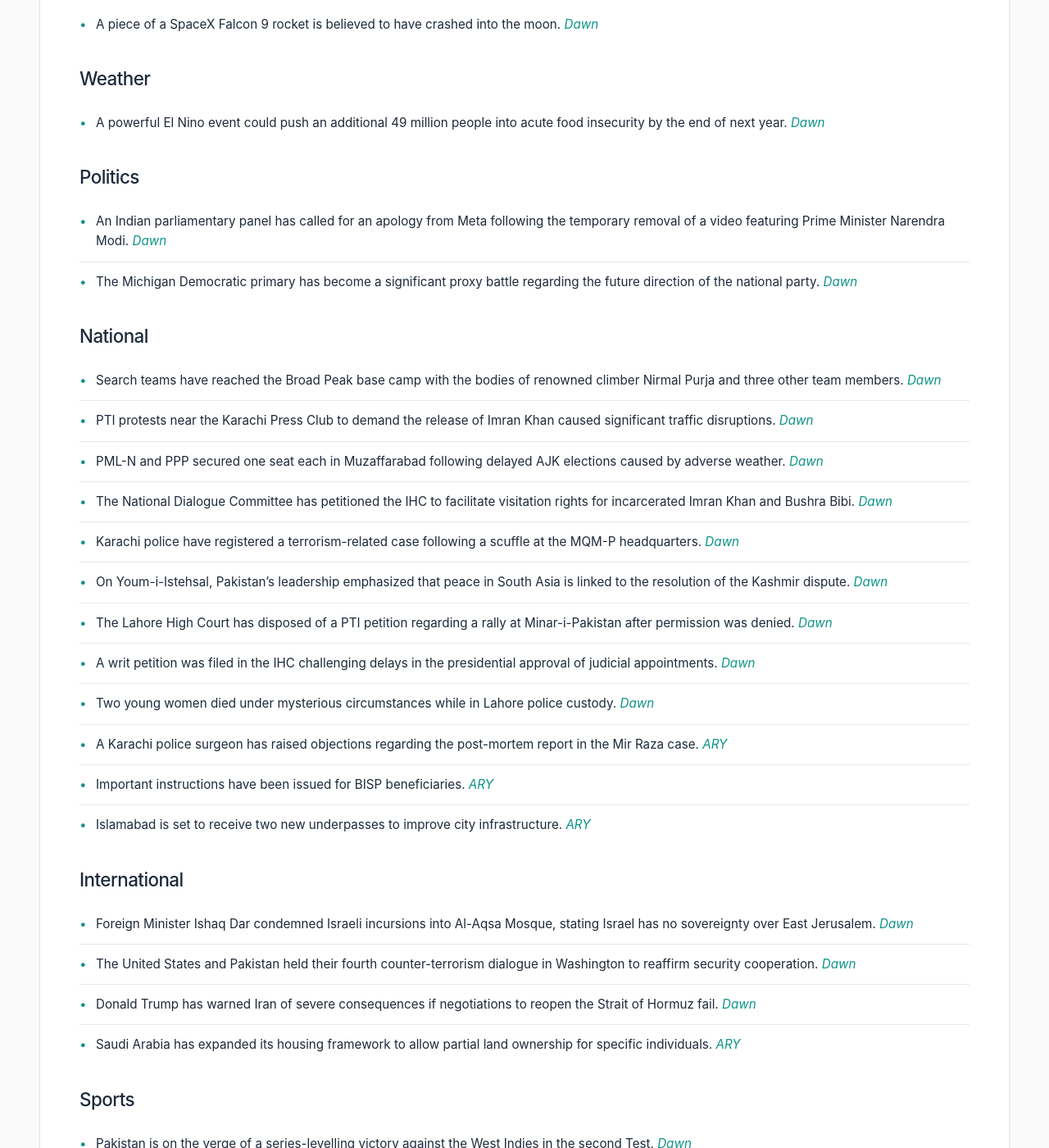
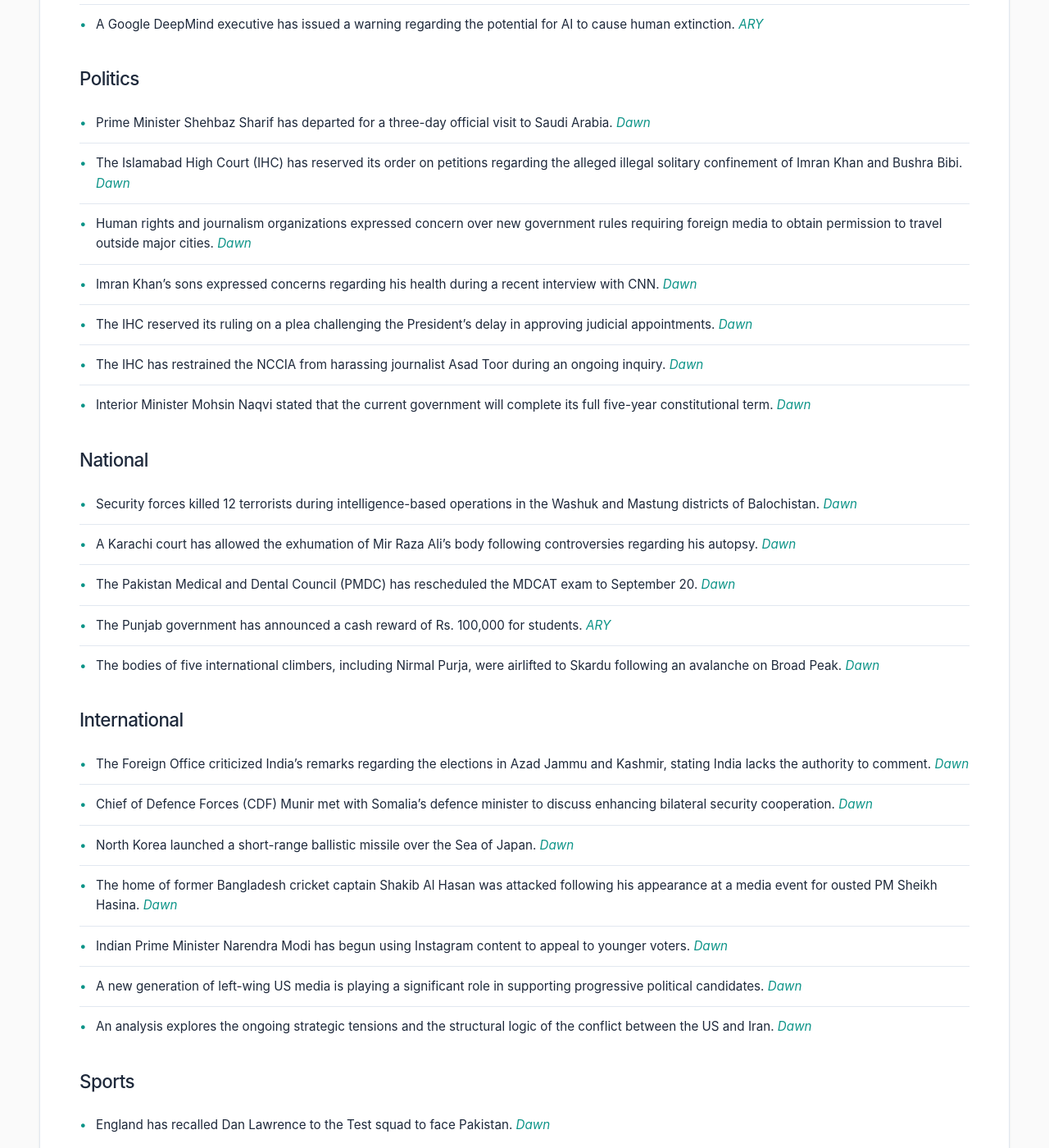
Before and after one commit to zsubzwary/news, a Jekyll site: the page built from en/index.md, in a window 1280 px wide and 1400 px high, scrolled down 742 px. Shown: the whole window at 82% size. Built offline with Jekyll 4.4.1, drawn with Linux system fonts in a browser that asks for light colours; some web fonts are replaced; comment, search, counter and statistics services are not loaded; some of the changed text lies outside the part shown.

Commit message:
DateTime; 2026-08-06T16:04:08.179Z

```diff
--- a/en/index.md
+++ b/en/index.md
@@ -4,54 +4,50 @@ title: Pakistan News Briefing
 lang: en
 ---
 
-Published at: 05-Aug-2026 21:04PKT
+Published at: 06-Aug-2026 21:04PKT
 
 Time to read: 4 mins
 
 ### Economy
-- PM Shehbaz Sharif has directed a comprehensive strategy to attract international investors for the privatisation of state-owned power distribution companies (Discos). *[Dawn](https://www.dawn.com/news/2020772/pm-shehbaz-directs-adoption-of-comprehensive-strategy-to-attract-investors-for-discos-privatisation)*
-- The government has reduced petrol prices by Rs3.39 and high-speed diesel by Rs4.07. *[Dawn](https://www.dawn.com/news/2020589/govt-reduces-petrol-price-by-rs339-high-speed-diesel-by-rs407)*
-- Plans are being finalised to unbundle Pakistan's two gas utilities into five smaller companies. *[Dawn](https://www.dawn.com/news/2020700/two-gas-utilities-to-become-five)*
-- The Iranian rial has weakened against both the Pakistani Rupee and the US Dollar. *[ARY](https://arynews.tv/iranian-rial-rate-against-pkr-and-usd-august-5-2026)*
+- US companies are exploring opportunities to develop smaller mines and larger copper and antimony projects in Pakistan to secure critical mineral supply chains. *[Dawn](https://www.dawn.com/news/2020895/us-firms-look-to-pakistan-for-critical-mineral-supplies)*
+- NEPRA has announced positive news regarding regulations for solar panel buyers. *[ARY](https://arynews.tv/solar-panel-buyers-get-good-news-from-nepra)*
+- Updated currency exchange rates for the US Dollar, Saudi Riyal, and other currencies in Pakistan. *[ARY](https://arynews.tv/dollar-saudi-riyal-aed-currency-rates-in-pakistan-august-5-2026)*
 
 ### Science & Technology
-- A piece of a SpaceX Falcon 9 rocket is believed to have crashed into the moon. *[Dawn](https://www.dawn.com/news/2020771/piece-of-spacex-rocket-believed-to-have-crashed-into-the-moon)*
-
-### Weather
-- A powerful El Nino event could push an additional 49 million people into acute food insecurity by the end of next year. *[Dawn](https://www.dawn.com/news/2020786/strong-el-nino-could-push-49-million-more-people-into-acute-hunger-un-agency-says)*
+- Concerns have been raised regarding Donald Trump's technology ties following reports of "rogue" AI agents. *[ARY](https://arynews.tv/trumps-tech-ties-come-under-fire-after-ai-agents-go-rogue)*
+- A Google DeepMind executive has issued a warning regarding the potential for AI to cause human extinction. *[ARY](https://arynews.tv/ai-cause-human-extinction-google-deepmind-alarm)*
 
 ### Politics
-- An Indian parliamentary panel has called for an apology from Meta following the temporary removal of a video featuring Prime Minister Narendra Modi. *[Dawn](https://www.dawn.com/news/2020793/india-panel-warns-meta-over-modi-video-removal)*
-- The Michigan Democratic primary has become a significant proxy battle regarding the future direction of the national party. *[Dawn](https://www.dawn.com/news/2020781/michigan-primary-puts-democratic-divide-on-the-ballot)*
+- Prime Minister Shehbaz Sharif has departed for a three-day official visit to Saudi Arabia. *[Dawn](https://www.dawn.com/news/2020987/pm-shehbaz-departs-for-saudi-arabia-on-3-day-visit)*
+- The Islamabad High Court (IHC) has reserved its order on petitions regarding the alleged illegal solitary confinement of Imran Khan and Bushra Bibi. *[Dawn](https://www.dawn.com/news/2021028/ihc-reserves-order-on-pleas-against-imran-bushras-alleged-solitary-confinement)*
+- Human rights and journalism organizations expressed concern over new government rules requiring foreign media to obtain permission to travel outside major cities. *[Dawn](https://www.dawn.com/news/2020991/growing-pattern-of-media-curbs-hrcp-pfuj-express-concern-over-new-rules-for-foreign-press)*
+- Imran Khan's sons expressed concerns regarding his health during a recent interview with CNN. *[Dawn](https://www.dawn.com/news/2021007/imrans-sons-express-concerns-about-fathers-health-in-fresh-interview-with-cnn)*
+- The IHC reserved its ruling on a plea challenging the President's delay in approving judicial appointments. *[Dawn](https://www.dawn.com/news/2020986/ihc-reserves-ruling-on-maintainability-of-plea-challenging-presidential-delay-in-judicial-appointments)*
+- The IHC has restrained the NCCIA from harassing journalist Asad Toor during an ongoing inquiry. *[Dawn](https://www.dawn.com/news/2020990/ihc-restrains-nccia-from-harassing-journalist-asad-toor-during-inquiry)*
+- Interior Minister Mohsin Naqvi stated that the current government will complete its full five-year constitutional term. *[Dawn](https://www.dawn.com/news/2020813/govt-will-complete-tenure-shehbaz-to-remain-pm-for-five-years-naqvi)*
 
 ### National
-- Search teams have reached the Broad Peak base camp with the bodies of renowned climber Nirmal Purja and three other team members. *[Dawn](https://www.dawn.com/news/2020787/search-team-reaches-broad-peak-base-camp-with-body-of-renowned-mountaineer-nirmal-purja)*
-- PTI protests near the Karachi Press Club to demand the release of Imran Khan caused significant traffic disruptions. *[Dawn](https://www.dawn.com/news/2020790/roads-blocked-traffic-disrupted-as-pti-holds-rally-near-karachi-press-club)*
-- PML-N and PPP secured one seat each in Muzaffarabad following delayed AJK elections caused by adverse weather. *[Dawn](https://www.dawn.com/news/2020768/ajk-elections-pml-n-ppp-secure-one-seat-each-following-delayed-polls-in-muzaffarabad-constituencies)*
-- The National Dialogue Committee has petitioned the IHC to facilitate visitation rights for incarcerated Imran Khan and Bushra Bibi. *[Dawn](https://www.dawn.com/news/2020778/national-dialogue-committee-urges-ihc-to-facilitate-meetings-with-imran-bushra)*
-- Karachi police have registered a terrorism-related case following a scuffle at the MQM-P headquarters. *[Dawn](https://www.dawn.com/news/2020759/karachi-police-register-case-under-terrorism-law-following-scuffle-at-mqm-ps-karachi-headquarters)*
-- On Youm-i-Istehsal, Pakistan's leadership emphasized that peace in South Asia is linked to the resolution of the Kashmir dispute. *[Dawn](https://www.dawn.com/news/2020739/youm-i-istehsal-pakistan-says-lasting-peace-in-south-asia-linked-to-peaceful-resolution-of-kashmir-dispute)*
-- The Lahore High Court has disposed of a PTI petition regarding a rally at Minar-i-Pakistan after permission was denied. *[Dawn](https://www.dawn.com/news/2020762/lhc-disposes-of-pti-petition-for-rally-at-minar-i-pakistan-after-dc-refuses-permission)*
-- A writ petition was filed in the IHC challenging delays in the presidential approval of judicial appointments. *[Dawn](https://www.dawn.com/news/2020761/ihc-moved-over-delay-in-presidential-nod-for-judicial-appointments)*
-- Two young women died under mysterious circumstances while in Lahore police custody. *[Dawn](https://www.dawn.com/news/2020639/two-young-women-suspected-of-petty-theft-die-in-lahore-police-custody)*
-- A Karachi police surgeon has raised objections regarding the post-mortem report in the Mir Raza case. *[ARY](https://arynews.tv/mir-raza-alleged-flaws-in-post-mortem-examination)*
-- Important instructions have been issued for BISP beneficiaries. *[ARY](https://arynews.tv/bisp-beneficiaries-get-important-instructions)*
-- Islamabad is set to receive two new underpasses to improve city infrastructure. *[ARY](https://arynews.tv/islamabad-to-get-two-new-underpasses)*
+- Security forces killed 12 terrorists during intelligence-based operations in the Washuk and Mastung districts of Balochistan. *[Dawn](https://www.dawn.com/news/2021030/security-forces-kill-12-terrorists-in-balochistans-mastung-washuk-ibos-ispr)*
+- A Karachi court has allowed the exhumation of Mir Raza Ali's body following controversies regarding his autopsy. *[Dawn](https://www.dawn.com/news/2021005/karachi-court-allows-exhumation-of-mir-raza-alis-body-amid-controversy-over-autopsy)*
+- The Pakistan Medical and Dental Council (PMDC) has rescheduled the MDCAT exam to September 20. *[Dawn](https://www.dawn.com/news/2020995/pmdc-reschedules-mdcat-exam-to-now-be-held-on-sept-20)*
+- The Punjab government has announced a cash reward of Rs. 100,000 for students. *[ARY](https://arynews.tv/punjab-announces-rs-100000-cash-reward-for-students)*
+- The bodies of five international climbers, including Nirmal Purja, were airlifted to Skardu following an avalanche on Broad Peak. *[Dawn](https://www.dawn.com/news/2021002/bodies-of-nirmal-purja-4-other-climbers-airlifted-to-skardu-after-broad-peak-avalanche)*
 
 ### International
-- Foreign Minister Ishaq Dar condemned Israeli incursions into Al-Aqsa Mosque, stating Israel has no sovereignty over East Jerusalem. *[Dawn](https://www.dawn.com/news/2020765/no-sovereignty-over-east-jerusalem-dar-condemns-al-aqsa-incursions-by-extremist-israeli-settlers)*
-- The United States and Pakistan held their fourth counter-terrorism dialogue in Washington to reaffirm security cooperation. *[Dawn](https://www.dawn.com/news/2020740/pakistan-us-hold-counter-terrorism-dialogue-reaffirm-commitment-to-combating-terrorist-groups)*
-- Donald Trump has warned Iran of severe consequences if negotiations to reopen the Strait of Hormuz fail. *[Dawn](https://www.dawn.com/news/2020745/trump-warns-iran-to-open-strait-of-hormuz-or-get-hit-very-hard)*
-- Saudi Arabia has expanded its housing framework to allow partial land ownership for specific individuals. *[ARY](https://arynews.tv/saudi-arabia-expands-housing-investments-framework)*
+- The Foreign Office criticized India's remarks regarding the elections in Azad Jammu and Kashmir, stating India lacks the authority to comment. *[Dawn](https://www.dawn.com/news/2020999/fo-slams-indias-remarks-on-ajk-polls-says-it-has-no-standing-or-moral-authority-to-comment-on-process)*
+- Chief of Defence Forces (CDF) Munir met with Somalia's defence minister to discuss enhancing bilateral security cooperation. *[Dawn](https://www.dawn.com/news/2021029/cdf-munir-discusses-enhancement-of-defence-security-cooperation-with-somalia-ispr)*
+- North Korea launched a short-range ballistic missile over the Sea of Japan. *[Dawn](https://www.dawn.com/news/2021016/north-korea-fires-ballistic-missile-south-korea-military-says)*
+- The home of former Bangladesh cricket captain Shakib Al Hasan was attacked following his appearance at a media event for ousted PM Sheikh Hasina. *[Dawn](https://www.dawn.com/news/2020971/ex-bangladesh-cricket-captain-shakibs-home-attacked-after-joining-hasinas-first-public-media-event-since-ouster)*
+- Indian Prime Minister Narendra Modi has begun using Instagram content to appeal to younger voters. *[Dawn](https://www.dawn.com/news/2021024/indias-modi-turns-to-instagram-to-woo-young-voters-after-gen-z-protest)*
+- A new generation of left-wing US media is playing a significant role in supporting progressive political candidates. *[Dawn](https://www.dawn.com/news/2021021/how-the-new-generation-of-left-wing-us-media-is-powering-progressive-candidates)*
+- An analysis explores the ongoing strategic tensions and the structural logic of the conflict between the US and Iran. *[Dawn](https://www.dawn.com/news/2020030/understanding-irans-war-strategy)*
 
 ### Sports
-- Pakistan is on the verge of a series-levelling victory against the West Indies in the second Test. *[Dawn](https://www.dawn.com/news/2020743/pakistan-close-on-series-levelling-win-against-west-indies)*
+- England has recalled Dan Lawrence to the Test squad to face Pakistan. *[Dawn](https://www.dawn.com/news/2021018/england-recall-dan-lawrence-from-two-years-of-test-exile-to-face-pakistan)*
 
 ### Health
-- Cyclosporiasis cases in Michigan have climbed to over 12,000. *[ARY](https://arynews.tv/cyclosporiasis-cases-in-michigan-climb-to-over-12000)*
+- A probe into cyclosporiasis linked to lettuce has expanded to include multiple US states. *[ARY](https://arynews.tv/cyclosporiasis-probe-linked-to-lettuce-widens-to-these-us-states)*
 
 ### Other
-- Jason Sudeikis discussed his decision-making process regarding the conclusion of ‘Ted Lasso’. *[ARY](https://arynews.tv/why-jason-sudeikis-changed-his-mind-about-ending-ted-lasso)*
-- Royal sources describe a broken relationship between Prince William and Prince Harry. *[ARY](https://arynews.tv/prince-william-angrier-than-ever-as-royal-sources-describe-broken-relationship-with-harry)*
-- Lindsay Lohan has recently revived her signature redhead hair. *[ARY](https://arynews.tv/lindsay-lohan-revives-signature-redhead-hair-but-for-how-long)*
-- Carys Zeta Douglas made a red carpet appearance alongside Michael Douglas. *[ARY](https://arynews.tv/carys-zeta-douglas-graced-red-carpet-with-michael-douglas)*
+- Information regarding a wide range of job opportunities currently available in Germany. *[ARY](https://arynews.tv/germany-opens-wide-range-of-job-opportunities-foreign-workers)*
+- A throwback social media post featuring Keely Shaye and Pierce Brosnan. *[ARY](https://arynews.tv/keely-shaye-gives-bond-girl-vibes-in-throwback-snap-with-pierce-brosnan)*
```
